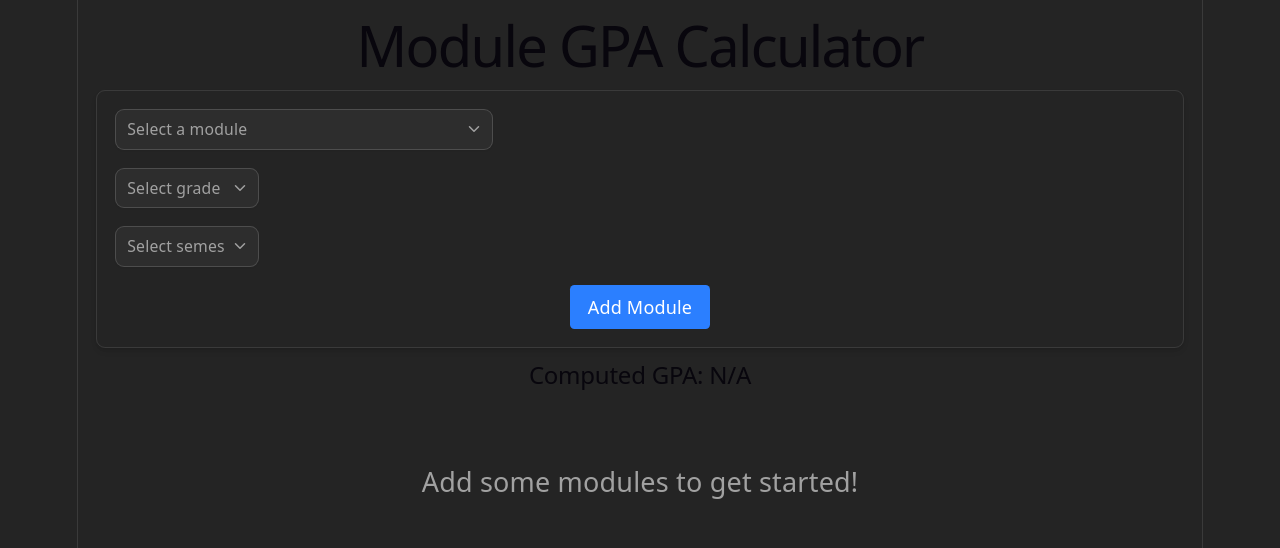
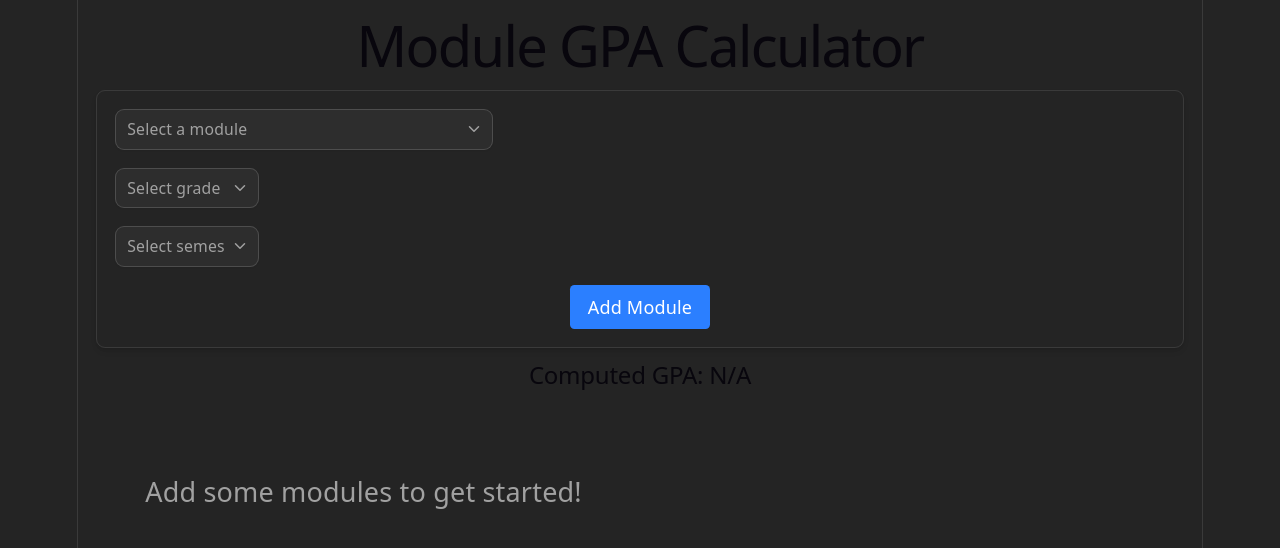
Before and after one commit to wongweixiang/gpa_calculator, a React (Vite) app: page / in a window 1280 px wide. Shown: the top 548 px of the page. Built offline with nearby package versions, Linux system fonts and the light colour scheme.

Commit message:
feat: adjust columns

```diff
--- a/src/ModulesPanel/SemesterCard.tsx
+++ b/src/ModulesPanel/SemesterCard.tsx
@@ -12,7 +12,7 @@ export const SemesterCard: React.FC<SemesterCardType> = ({ semesterData }) => {
   } = semesterData;
 
   return (
-    <div className="card-container">
+    <div className="flex flex-col gap-2 rounded-xl border border-border bg-card p-8 shadow-sm transition-shadow hover:shadow-md max-lg:p-6">
       <div>{label}</div>
       {modules.map((module) => (
         <ModuleCard
--- a/src/ModulesPanel/index.tsx
+++ b/src/ModulesPanel/index.tsx
@@ -11,7 +11,7 @@ export const ModulesPanel: React.FC<ModulesPanelType> = ({ semesters }) => {
   );
 
   return (
-    <div className="card-container">
+    <div className="grid grid-cols-1 sm:grid-cols-2 gap-4 mt-4">
       {sortedSemesters.length === 0 ? (
         <h3 className="h-32 text-muted-foreground text-2xl flex items-center justify-center">
           Add some modules to get started!
```
